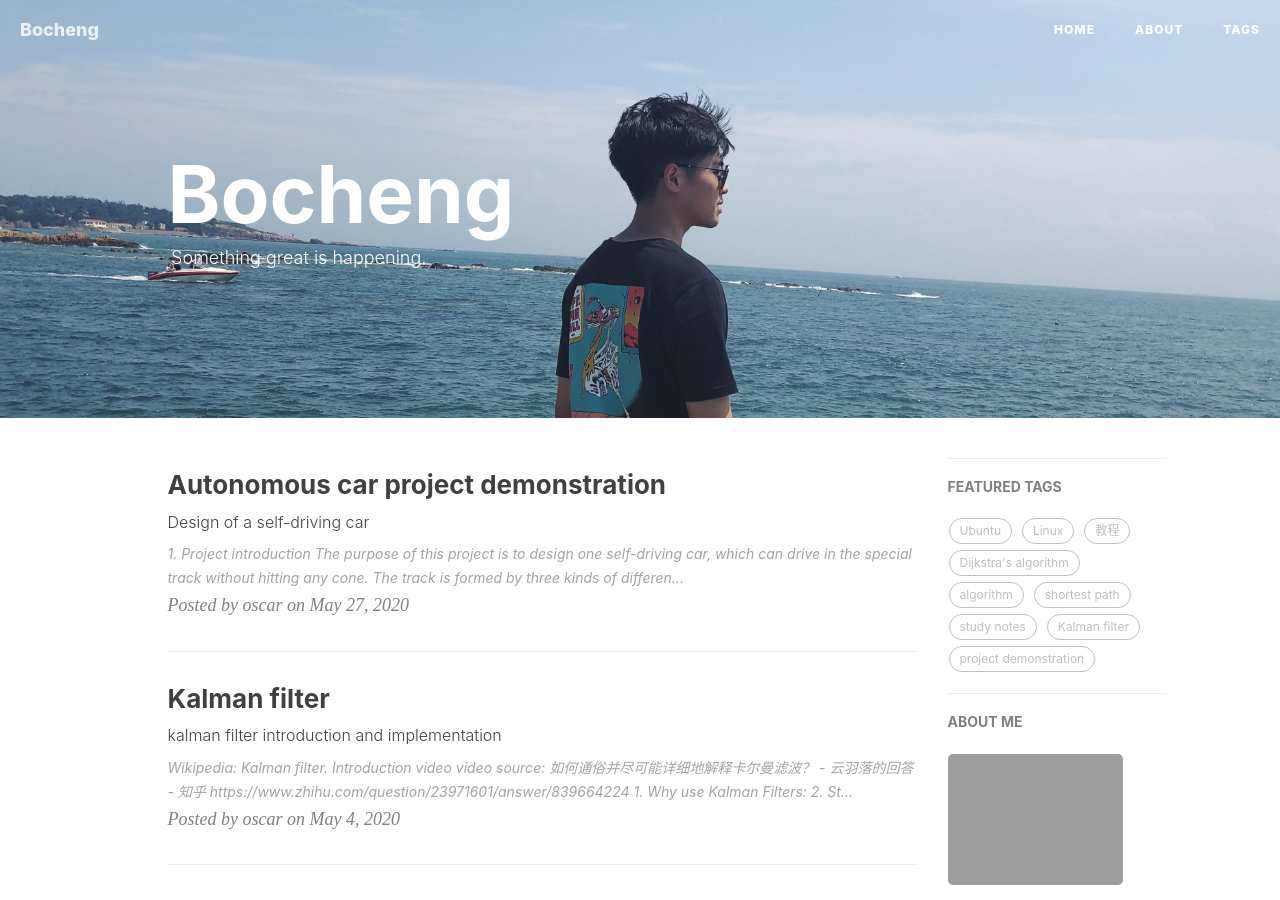
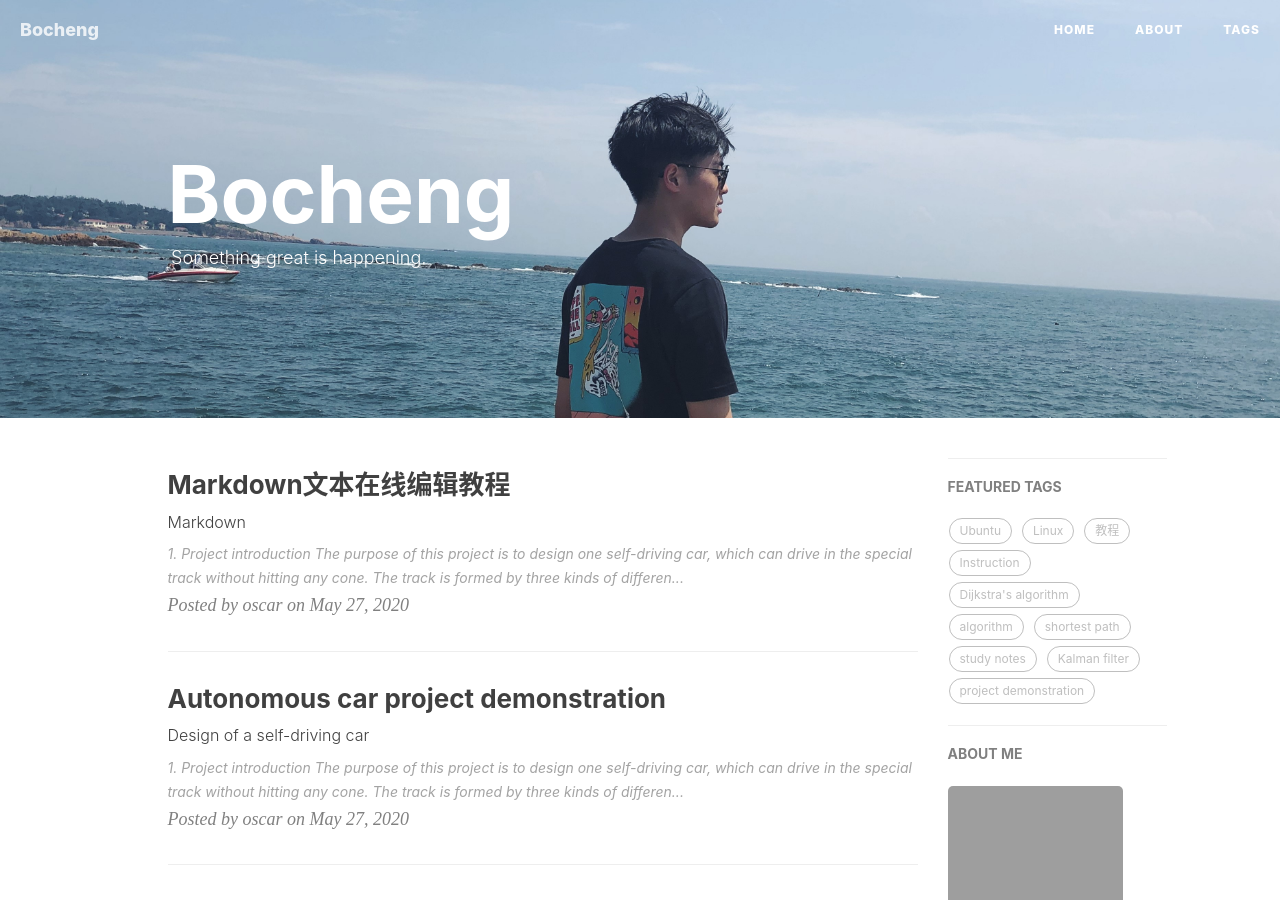
Before and after one commit to Bocheng-J/Bocheng-J.github.io, a Jekyll site: the page built from index.html, in a window 1280 px wide and 900 px high. Built offline with Jekyll 4.4.1, drawn with Linux system fonts in a browser that asks for light colours; nearby versions of some CDN libraries; the list of posts is cut into pages by our own code; comment, search, counter and statistics services are not loaded.

Commit message:
new post

```diff
--- a/_posts/2020-04-27-Create-local-test-environment-for-Jeklly-page.md
+++ b/_posts/2020-04-27-Create-local-test-environment-for-Jeklly-page.md
@@ -10,6 +10,7 @@ tags:
     - Ubuntu
     - Linux
     - 教程
+    - Instruction
 ---
 
 # Ubuntu系统下安装中文输入法
--- /dev/null
+++ b/_posts/2020-05-27-markdown-instruction.md
@@ -0,0 +1,40 @@
+---
+layout:     post
+title:      Markdown文本在线编辑教程
+subtitle:   Markdown
+date:       2020-05-27
+author:     oscar
+header-img: img/post_markdown_0527.jpg
+catalog: true
+tags:
+    - 教程
+    - Instruction
+---
+
+
+# 1. Project introduction
+The purpose of this project is to design one self-driving car, which can drive in the special track without hitting any cone.
+
+
+The track is formed by three kinds of different cones:
+
+**Blue cone** represents the right side of the track
+
+**Yellow cone** represents the left side of the track
+
+**Red cone** represents the start/end of the track
+
+# 2. Implementation
+The autonomous car uses camera as the input sensor, by applying Opencv algorithm to find color and contour of the cones, we can recognize blue cones and yellow cones.
+
+After getting blue cones and yellow cones, we can find the middle point of the track, and set that point as the aim point, where we want our car to drive to.
+
+By calculating the angle between aim point and current car point, we can get the steering angle, sending this angle to motor block, the car can be controlled autonomously.
+
+The total project is built based on docker, using microservices. So we can achieve cross-compilation inside our system.
+
+
+# 3. Simulation video
+<iframe src="//player.bilibili.com/player.html?aid=370853141&bvid=BV1KZ4y1W73F&cid=194873648&page=1" scrolling="no" width="100%" height="450px" border="0" frameborder="no" framespacing="0" allowfullscreen="true"> </iframe>
+
+As seen in video, the car can self-drive in the track without hitting any cones.
```
